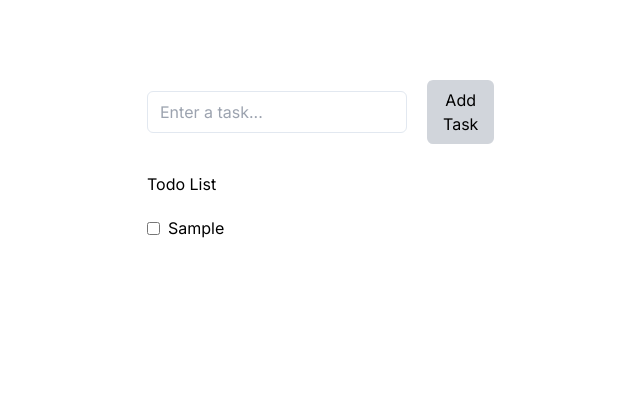
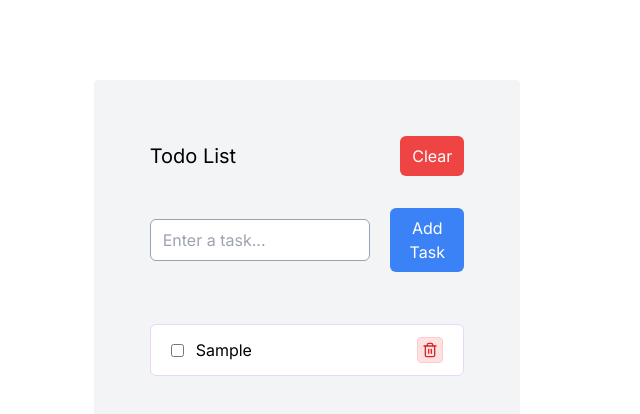
Before and after one commit to Ifratbinte/todo-list, a Next.js app: page / in a window 1280 px wide. Both pictures are taken after typing "Sample" into the empty fields and a click on the button "Add Task". Shown: the top 414 px of the page, without its empty margins (333-973 px from the left). Built offline with nearby package versions, Linux system fonts and the light colour scheme.

Commit message:
feat: todolist add, remove, complete & clear all functionality added

```diff
--- a/app/page.tsx
+++ b/app/page.tsx
@@ -10,11 +10,31 @@ export default function Home() {
   const handleAddTask = (task: string) => {
     setTasks([...tasks, task]);
   };
+
+  const handleTaskComplete = (index: number) => {
+    const updatedTasks = tasks.filter((_, i) => i !== index);
+    setTasks(updatedTasks);
+  };
+
+  const handleTaskDelete = (index: number) => {
+    const deleteTasks = tasks.filter((_, i) => i !== index);
+    setTasks(deleteTasks);
+  };
+
+  const clearAllTask = () => {
+    setTasks([]);
+  };
+
   return (
-    <div className="w-1/4 mx-auto my-20">
+    <div className="w-full md:w-3/4 lg:w-1/3 mx-auto my-20 bg-gray-100 shadow-mg lg:p-14 p-4 rounded">
+      <div className="flex items-center justify-between pb-8">
+          <div className="text-xl text-center">Todo List</div>
+          <button className="bg-red-500 text-white px-3 py-2 rounded-md" onClick={clearAllTask}>Clear</button>
+      </div>
+
       <TaskForm onAddTask={handleAddTask}/>
       <div className="mt-4 py-3">
-          <TaskList tasks={tasks} />
+          <TaskList tasks={tasks} onTaskComplete={handleTaskComplete} onTaskDelete={handleTaskDelete}/>
       </div>
     </div>
   );
--- a/components/TaskForm/page.tsx
+++ b/components/TaskForm/page.tsx
@@ -1,7 +1,6 @@
-// components/TaskForm.tsx
 
 import React, { useState } from 'react';
-import { Todo } from '@/utils/types'; // Assuming you've defined the Todo interface
+import { Todo } from '@/utils/types';
 
 interface TaskFormProps {
     onAddTask:  any;
@@ -18,26 +17,26 @@ const TaskForm: React.FC<TaskFormProps> = ({ onAddTask }) => {
         e.preventDefault();
         if (taskText.trim()) {
             const newTask: Todo = {
-                id: Date.now().toString(), // Generate a unique ID (you can use any method)
+                id: Date.now().toString(),
                 item: taskText,
                 completed: false,
             };
-            onAddTask(newTask); // Pass the new task to the parent component
-            setTaskText(''); // Clear the input field
+            onAddTask(newTask);
+            setTaskText('');
         }
     };
 
     return (
         <form onSubmit={handleSubmit}>
-            <div className='flex items-center gap-5'>
+            <div className='flex items-center gap-5 w-full'>
                 <input
                     type="text"
-                    className='border border-slate-200 px-3 py-2 rounded-md'
+                    className='border border-slate-400 focus:border-purple-500 px-3 py-2 rounded-md w-3/4'
                     placeholder="Enter a task..."
                     value={taskText}
                     onChange={handleInputChange}
                 />
-                <button type="submit" className='px-4 py-2 bg-gray-300 rounded-md'>Add Task</button>
+                <button type="submit" className='p-2 bg-blue-500 text-white rounded-md w-1/4'>Add Task</button>
             </div>
         </form>
     );
--- a/components/TaskItem/page.tsx
+++ /dev/null
@@ -1,9 +0,0 @@
-import React from 'react'
-
-const TaskItem = () => {
-  return (
-    <div>TaskItem</div>
-  )
-}
-
-export default TaskItem
--- a/components/TaskList/page.tsx
+++ b/components/TaskList/page.tsx
@@ -1,23 +1,42 @@
-import React from 'react';
-import { Todo } from '@/utils/types'; // Assuming you've defined the Todo interface
+'use client'
+import React, { useState } from 'react';
+import { Todo } from '@/utils/types';
+import { FiTrash2 } from "react-icons/fi";
 
 interface TaskListProps {
     tasks: Todo[];
+    onTaskComplete: (index: number) => void;
+    onTaskDelete: (index: number) => void;
 }
 
-const TaskList: React.FC<TaskListProps> = ({ tasks }) => {
+const TaskList: React.FC<TaskListProps> = ({ tasks, onTaskComplete, onTaskDelete }) => {
+    const [completedTasks, setCompletedTasks] = useState<boolean[]>(new Array(tasks.length).fill(false));
+
+    const handleTaskComplete = (index: number) => {
+        const updatedCompletedTasks = [...completedTasks];
+        updatedCompletedTasks[index] = !completedTasks[index];
+        setCompletedTasks(updatedCompletedTasks);
+        onTaskComplete(index);
+    };
+
     return (
-        <div>
-            <h2>Todo List</h2>
+        <>
             <ul className='py-3'>
-                {tasks.map((task) => (
-                    <li key={task.id} className='flex items-center gap-2 py-2'>
-                        <input type="checkbox" checked={task.completed} />
-                        <span className='capitalize'>{task.item}</span>
+                {tasks.map((task, index) => (
+                    <li key={task.id} className='flex items-center justify-between py-3 px-5 my-3 rounded-md bg-white border border-purple-200'>
+                        <div className='flex items-center gap-3'>
+                            <input
+                                type="checkbox"
+                                checked={completedTasks[index]}
+                                onChange={() => handleTaskComplete(index)}
+                            />
+                            <span className={completedTasks[index] ? 'completed text-green-500 line-through' : ''}>{task.item}</span>
+                        </div>
+                        <button className="bg-red-100 text-red-600 border border-red-200 rounded p-1 cursor-pointer" onClick={() => onTaskDelete(index)}><FiTrash2/></button>
                     </li>
                 ))}
             </ul>
-        </div>
+        </>
     );
 };
 
```
Also changed, not shown: package.json (+5 -4 lines), 1 other file (tests, documents, lock files or other folders).
